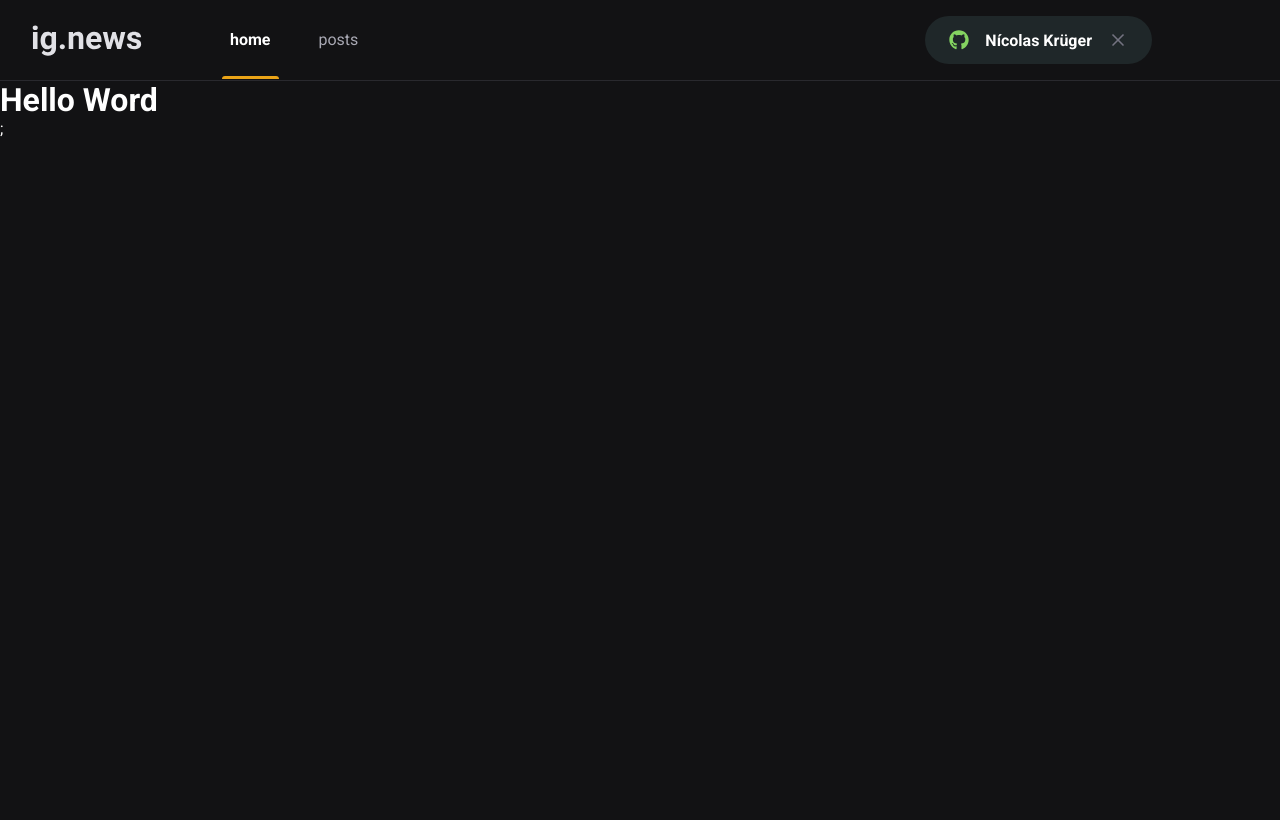
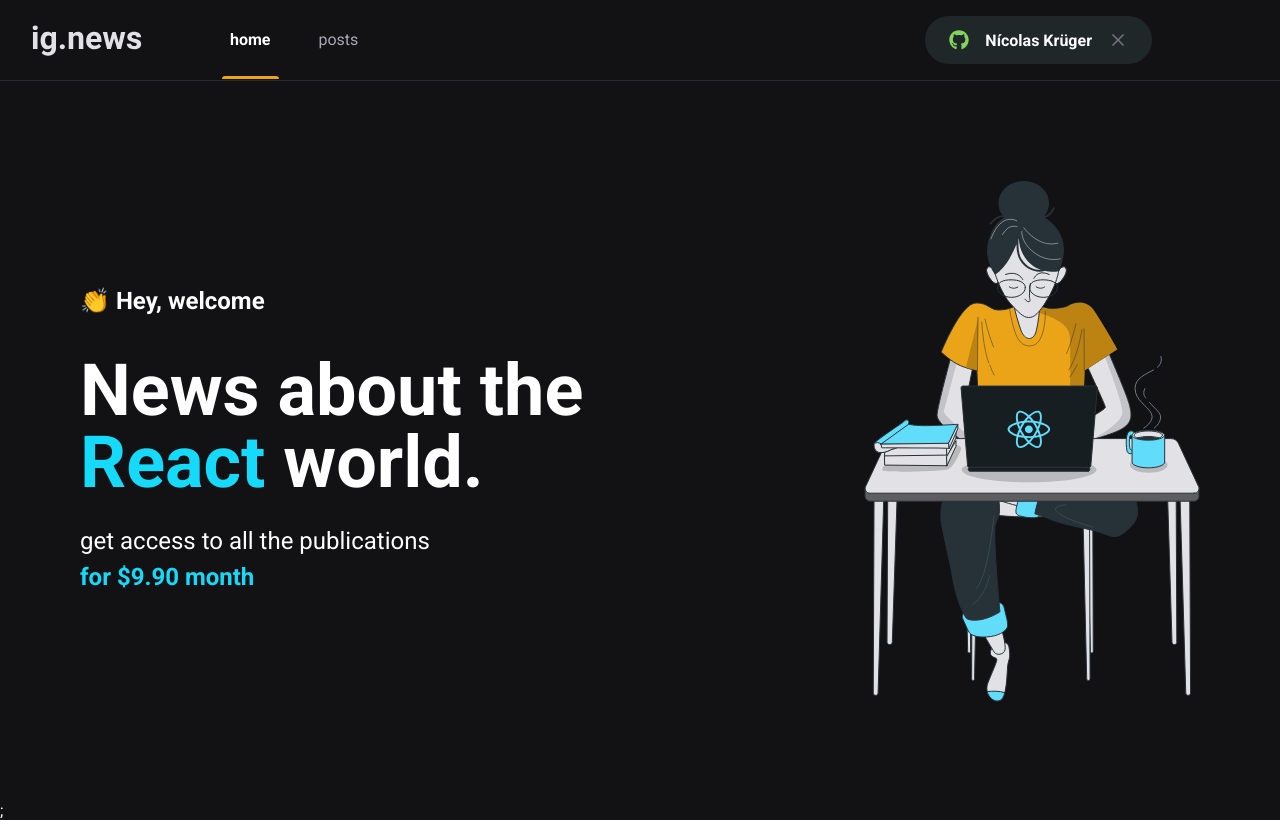
Before and after one commit to nicolaskruger/ignews, a Next.js app: page / in a window 1280 px wide. Built offline with nearby package versions, Linux system fonts and the light colour scheme.

Commit message:
feat: home

```diff
--- /dev/null
+++ b/src/pages/home.module.scss
@@ -0,0 +1,37 @@
+.contentContainer {
+  max-width: 1120px;
+  margin: 0 auto;
+  padding: 0 2rem;
+  height: calc(100vh - 5rem);
+  display: flex;
+  align-items: center;
+  justify-content: space-between;
+}
+.hero {
+  max-width: 600px;
+
+  > span {
+    font-size: 1.5rem;
+    font-weight: bold;
+  }
+
+  h1 {
+    font-size: 4.5rem;
+    line-height: 4.5rem;
+    font-weight: 900;
+    margin-top: 2.5rem;
+    span {
+      color: var(--cyan-500);
+    }
+  }
+
+  p {
+    font-size: 1.5rem;
+    line-height: 2.25rem;
+    margin-top: 1.5rem;
+    span {
+      color: var(--cyan-500);
+      font-weight: bold;
+    }
+  }
+}
--- a/src/pages/index.tsx
+++ b/src/pages/index.tsx
@@ -1,16 +1,25 @@
 import { NextPage } from "next";
 import Head from "next/head";
+import styles from "./home.module.scss";
 
 const Home: NextPage = () => {
   return (
     <>
       <Head>
-        <title>Início | IgNews</title>
+        <title>Home | ig.news</title>
       </Head>
 
-      <h1>
-        Hello Word
-      </h1>
+      <main className={styles.contentContainer}>
+        <section className={styles.hero}>
+          <span>👏 Hey, welcome</span>
+          <h1> News about the <span>React</span> world.</h1>
+          <p>
+            get access to all the publications <br />
+            <span>for $9.90 month</span>
+          </p>
+        </section>
+        <img src="/images/avatar.svg" alt="Girl coding" />
+      </main>
     </>
   )
 }
```
